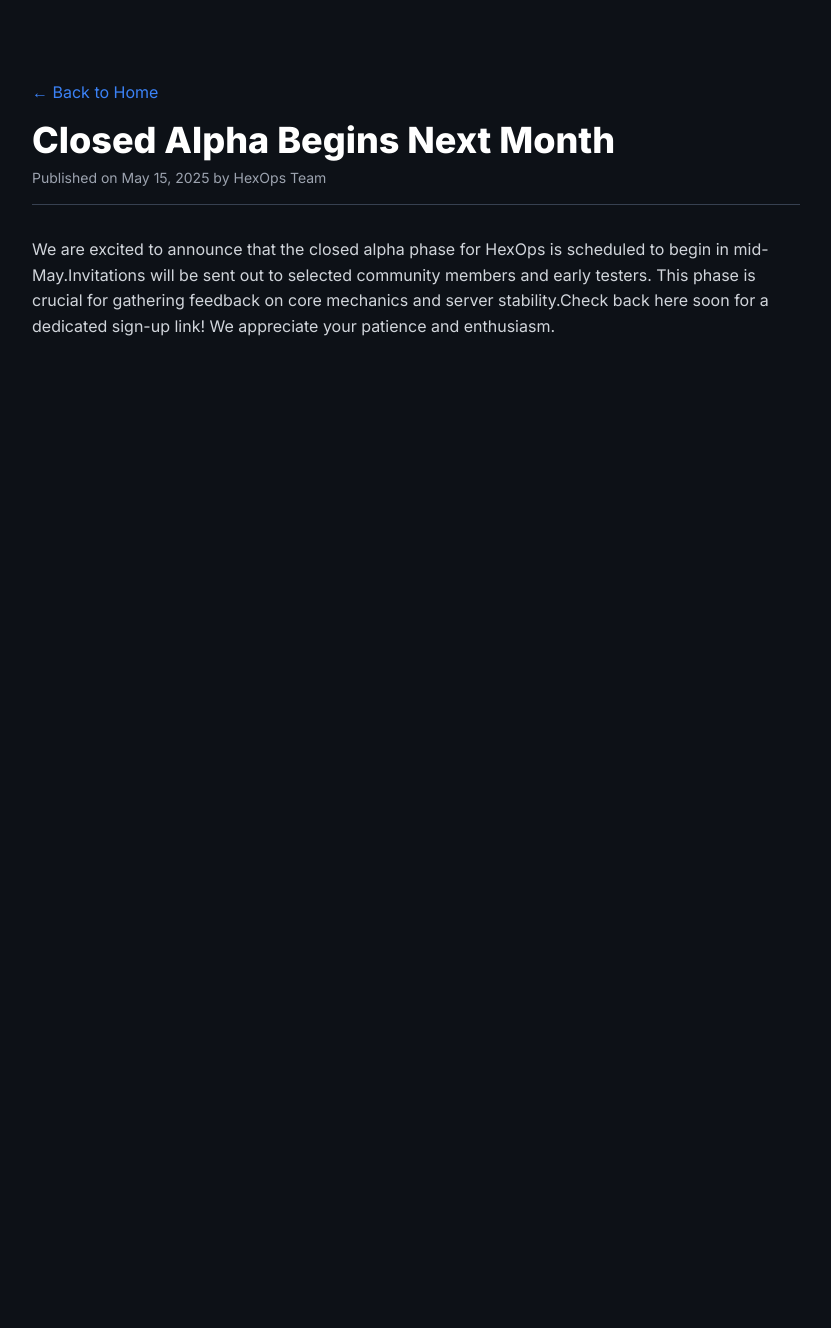
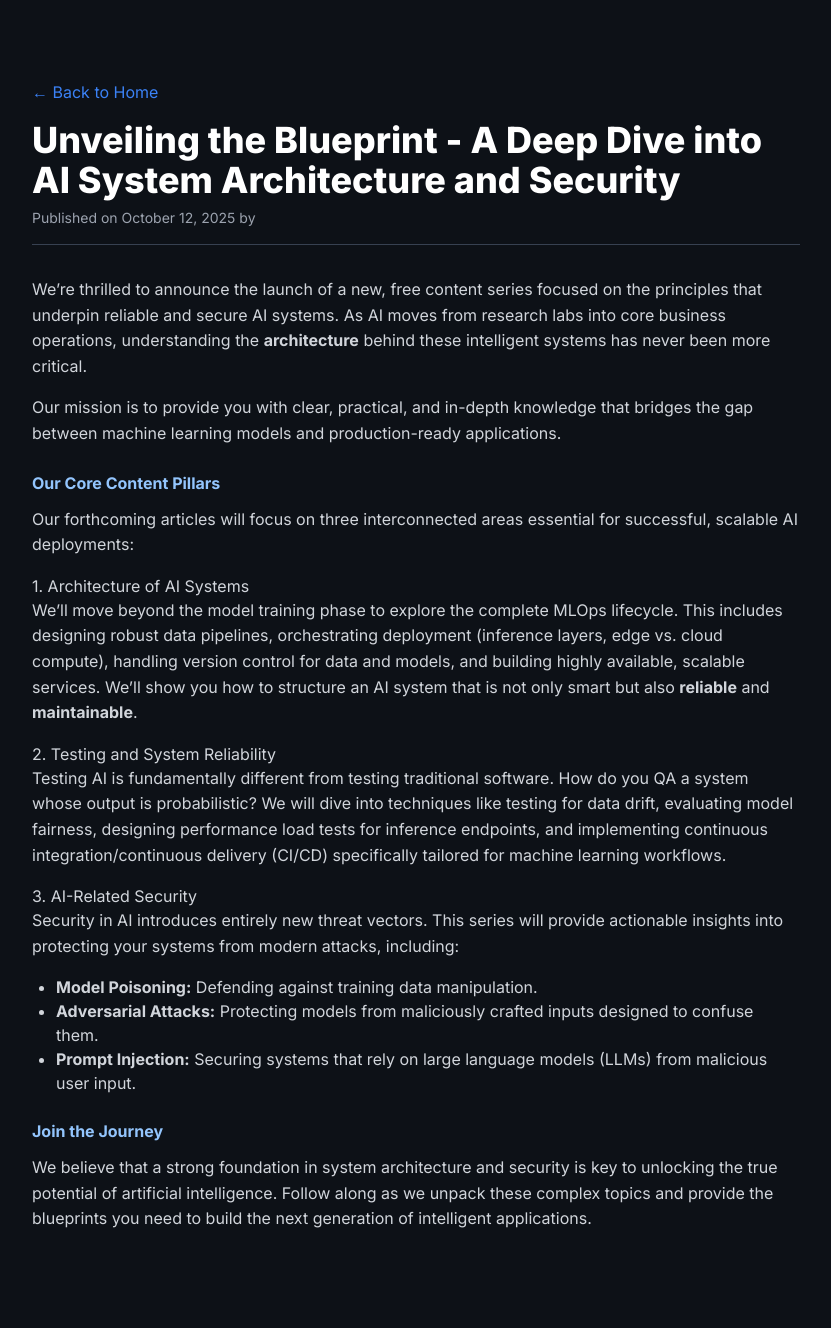
Before and after one commit to psocik/ho, a Jekyll site: the page built from _posts/2025-10-12-alpha.md, in a window 1280 px wide. Shown: the whole page, without its empty margins (224-1055 px from the left). Built offline with Jekyll 4.4.1, drawn with Linux system fonts in a browser that asks for light colours; nearby versions of some CDN libraries; before the commit the page ends 900 px from its top, so only the background shows below that.

Commit message:
Update 2025-10-12-alpha.md

```diff
--- a/_posts/2025-10-12-alpha.md
+++ b/_posts/2025-10-12-alpha.md
@@ -1,8 +1,37 @@
 ---
 layout: post
-title: Closed Alpha Begins Next Month
-date: 2025-05-15 09:00:00 -0400
-author: HexOps Team
-categories: update alpha
+title: Unveiling the Blueprint - A Deep Dive into AI System Architecture and Security
+date: 2025-10-12 18:42:00 +0200
+categories: [Architecture, AI, Security]
+excerpt_separator: <!--more-->
 ---
-We are excited to announce that the closed alpha phase for HexOps is scheduled to begin in mid-May.Invitations will be sent out to selected community members and early testers. This phase is crucial for gathering feedback on core mechanics and server stability.Check back here soon for a dedicated sign-up link! We appreciate your patience and enthusiasm.
+
+We’re thrilled to announce the launch of a new, free content series focused on the principles that underpin reliable and secure AI systems. As AI moves from research labs into core business operations, understanding the **architecture** behind these intelligent systems has never been more critical.
+
+Our mission is to provide you with clear, practical, and in-depth knowledge that bridges the gap between machine learning models and production-ready applications.
+
+<!--more-->
+
+### Our Core Content Pillars
+
+Our forthcoming articles will focus on three interconnected areas essential for successful, scalable AI deployments:
+
+#### 1. Architecture of AI Systems
+
+We'll move beyond the model training phase to explore the complete MLOps lifecycle. This includes designing robust data pipelines, orchestrating deployment (inference layers, edge vs. cloud compute), handling version control for data and models, and building highly available, scalable services. We’ll show you how to structure an AI system that is not only smart but also **reliable** and **maintainable**.
+
+#### 2. Testing and System Reliability
+
+Testing AI is fundamentally different from testing traditional software. How do you QA a system whose output is probabilistic? We will dive into techniques like testing for data drift, evaluating model fairness, designing performance load tests for inference endpoints, and implementing continuous integration/continuous delivery (CI/CD) specifically tailored for machine learning workflows.
+
+#### 3. AI-Related Security
+
+Security in AI introduces entirely new threat vectors. This series will provide actionable insights into protecting your systems from modern attacks, including:
+
+* **Model Poisoning:** Defending against training data manipulation.
+* **Adversarial Attacks:** Protecting models from maliciously crafted inputs designed to confuse them.
+* **Prompt Injection:** Securing systems that rely on large language models (LLMs) from malicious user input.
+
+### Join the Journey
+
+We believe that a strong foundation in system architecture and security is key to unlocking the true potential of artificial intelligence. Follow along as we unpack these complex topics and provide the blueprints you need to build the next generation of intelligent applications.
```
